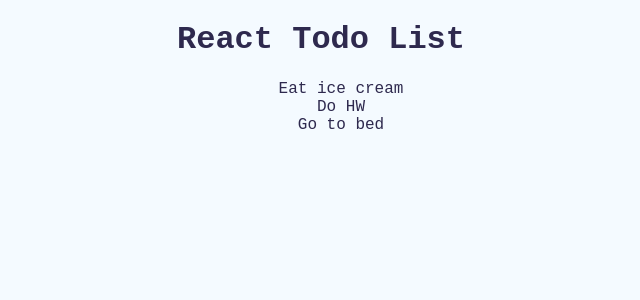
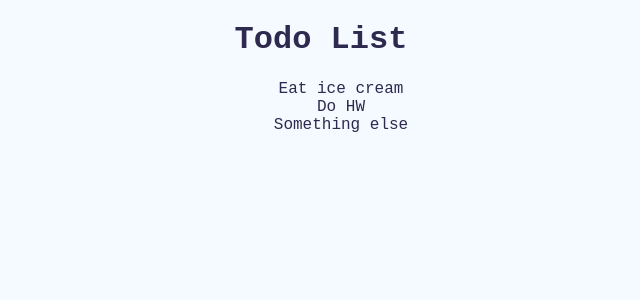
Before and after one commit to briankeegan/react-todo-list, a React (Create React App) app: page / in a window 1280 px wide. Shown: the top 300 px of the page, without its empty margins (319-959 px from the left). Built offline with nearby package versions, Linux system fonts and the light colour scheme.

Commit message:
Adding variables with props
-  Replace the name and listItems in the `App.js`
-  Create an object to hold those values
-  Pass the object's properties into the Component in `index.js`

```diff
--- a/src/App.js
+++ b/src/App.js
@@ -5,11 +5,11 @@ class App extends Component {
   render() {
     return (
       <div>
-        <h1>React Todo List</h1>
+        <h1>{this.props.todoName} Todo List</h1>
         <ul>
-          <li>Eat ice cream</li>
-          <li>Do HW</li>
-          <li>Go to bed</li>
+          <li>{this.props.todoItems[0]}</li>
+          <li>{this.props.todoItems[1]}</li>
+          <li>{this.props.todoItems[2]}</li>
         </ul>
       </div>
     );
--- a/src/index.js
+++ b/src/index.js
@@ -5,5 +5,12 @@ import App from './App';
 // This is for offline capabilities + more see 'TODO.md'
 import registerServiceWorker from './registerServiceWorker';
 
-ReactDOM.render(<App />, document.getElementById('root'));
+const myTodo = {
+  title: 'React',
+  items: ['Eat ice cream', 'Do HW', 'Something else']
+}
+
+ReactDOM.render(
+  <App todoTitle={myTodo.title} todoItems={myTodo.items}/>,
+  document.getElementById('root'));
 registerServiceWorker();
```
Also changed, not shown: 1 other file (tests, documents, lock files or other folders).
